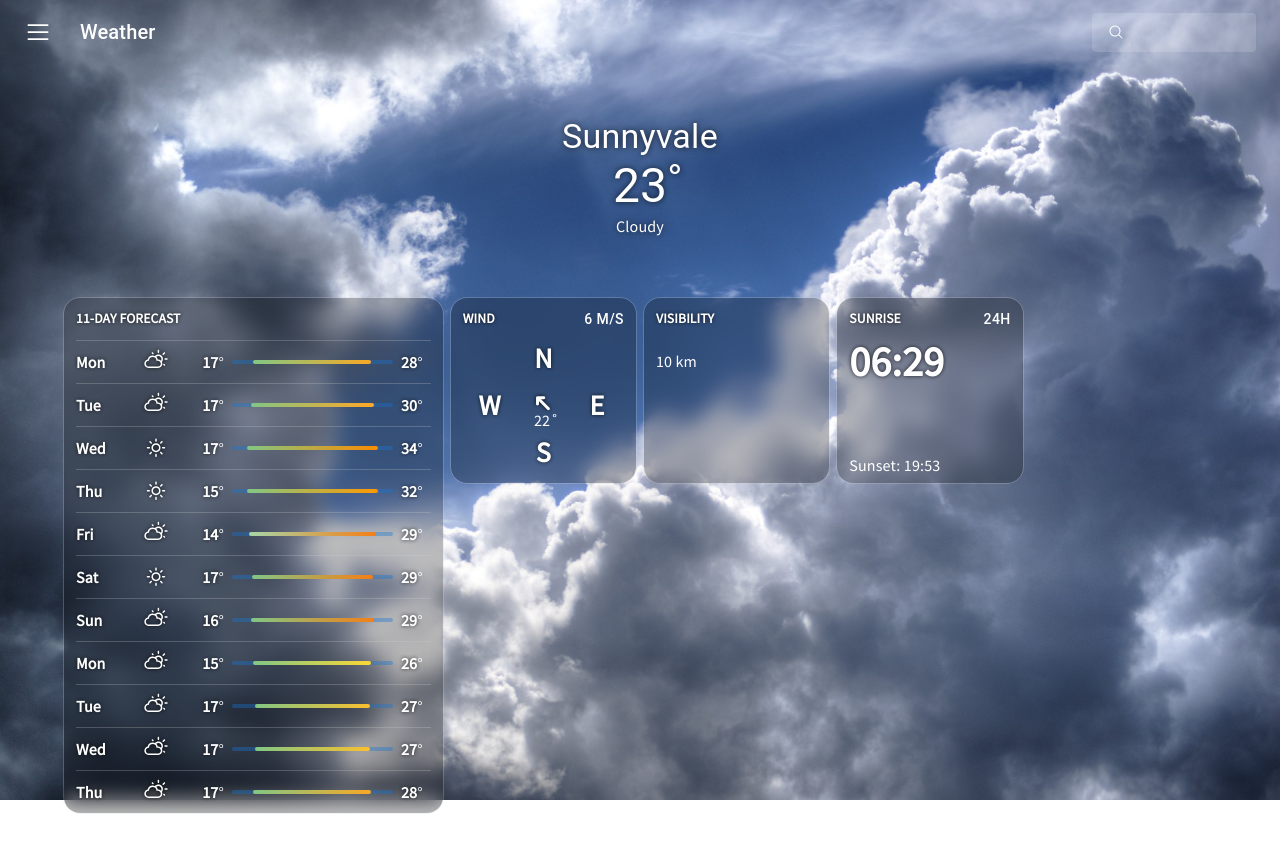
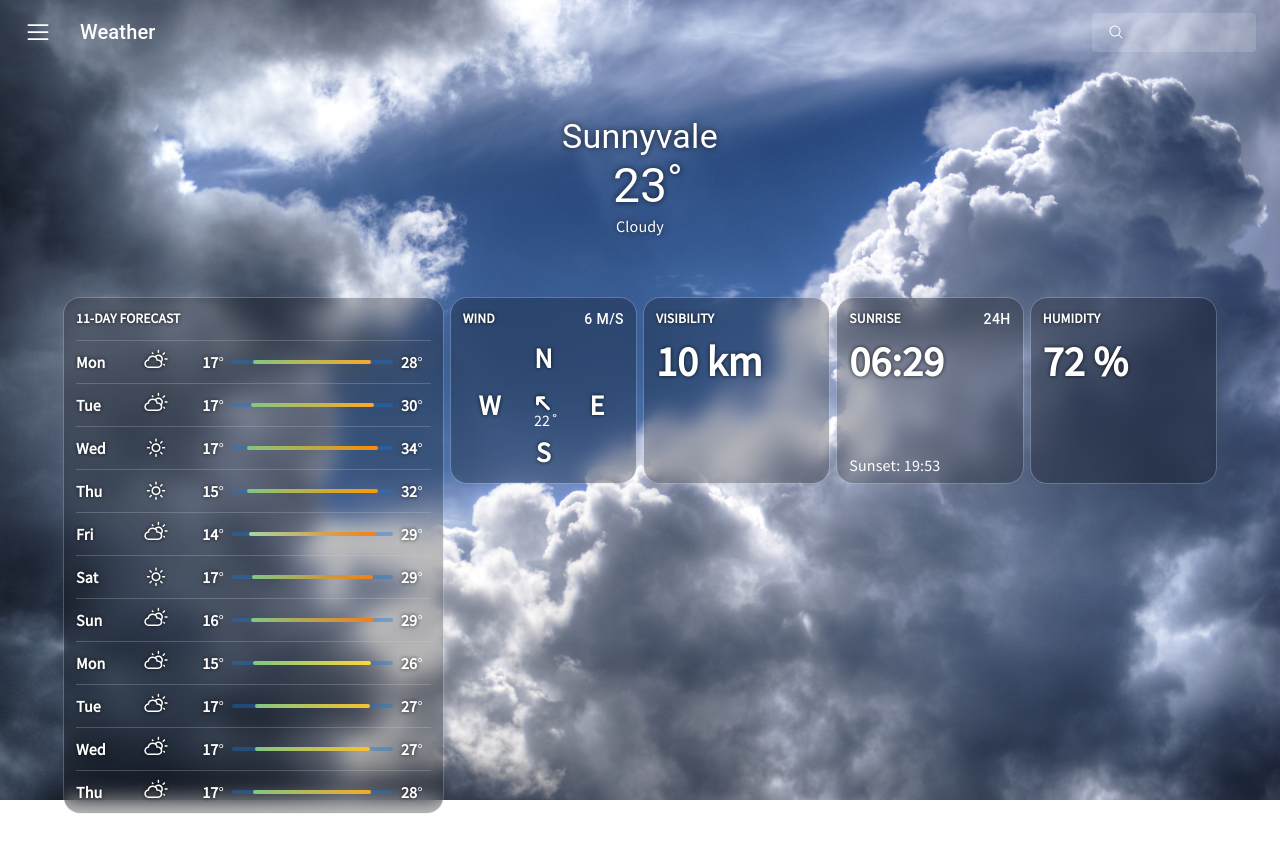
Before and after one commit to bannerett/weather-app, a React (Vite) app: page / in a window 1280 px wide. Shown: the top 852 px of the page. Built offline with nearby package versions, Linux system fonts and the light colour scheme; no server answers.

Commit message:
feat(HumidityCard.tsx): set up the card and basic markup

```diff
--- a/src/App.tsx
+++ b/src/App.tsx
@@ -10,6 +10,7 @@ import clouds from '~/assets/img/clouds-384672_1920.jpg';
 import rainDrops from '~/assets/img/rain-drops.jpeg';
 import CurrentWeatherCard from '~/components/CurrentWeatherCard';
 import ForecastsCard from '~/components/ForecastsCard';
+import HumidityCard from '~/components/HumidityCard';
 import SunriseCard from '~/components/SunriseCard';
 import TopBar from '~/components/TopBar';
 import VisibilityCard from '~/components/VisibilityCard';
@@ -132,6 +133,9 @@ function App() {
                 <Grid item xs={3}>
                   <SunriseCard {...weather.current_observation.astronomy} />
                 </Grid>
+                <Grid item xs={3}>
+                  <HumidityCard humidity={weather.current_observation.atmosphere.humidity} />
+                </Grid>
               </Grid>
             </Grid>
           </Grid>
--- /dev/null
+++ b/src/components/HumidityCard.tsx
@@ -0,0 +1,20 @@
+import Card from '~/components/ui/Card';
+import Grid from '~/components/ui/Grid';
+import Strong from '~/components/ui/Strong';
+
+function HumidityCard({ humidity }: { humidity: number }) {
+  return (
+    <Card.ContainerSquare>
+      <Grid.Container>
+        <Grid.Item xs={12}>
+          <Card.Header>humidity</Card.Header>
+        </Grid.Item>
+        <Grid.Item xs={12}>
+          <Strong.Shadow sx={{ fontSize: 42 }}>{humidity} %</Strong.Shadow>
+        </Grid.Item>
+      </Grid.Container>
+    </Card.ContainerSquare>
+  );
+}
+
+export default HumidityCard;
--- a/src/components/SunriseCard.tsx
+++ b/src/components/SunriseCard.tsx
@@ -1,5 +1,6 @@
 import { useCallback, useMemo, useState } from 'react';
 
+import Box from '@mui/material/Box';
 import Button from '@mui/material/Button';
 
 import Card from '~/components/ui/Card';
@@ -26,7 +27,7 @@ function SunriseCard(phases: Astronomy) {
   }, []);
 
   return (
-    <Card.Container sx={{ aspectRatio: '1/1', overflow: 'hidden' }}>
+    <Card.ContainerSquare sx={{ position: 'relative', pb: 4 }}>
       <Grid.Container>
         <Grid.FlexGridItem xs={12} sx={{ justifyContent: 'space-between' }}>
           <Card.Header>sunrise</Card.Header>
@@ -37,11 +38,9 @@ function SunriseCard(phases: Astronomy) {
         <Grid.Item xs={12}>
           <Strong.Shadow sx={{ fontSize: 42 }}>{sunrise}</Strong.Shadow>
         </Grid.Item>
-        <Grid.FlexGridItem xs={12} sx={{ height: 80, alignItems: 'flex-end', lineHeight: '12px' }}>
-          Sunset: {sunset}
-        </Grid.FlexGridItem>
+        <Box sx={{ position: 'absolute', bottom: 12, lineHeight: '12px' }}>Sunset: {sunset}</Box>
       </Grid.Container>
-    </Card.Container>
+    </Card.ContainerSquare>
   );
 }
 
--- a/src/components/VisibilityCard.tsx
+++ b/src/components/VisibilityCard.tsx
@@ -1,15 +1,21 @@
-import Box from '@mui/material/Box';
-
 import Card from '~/components/ui/Card';
+import Grid from '~/components/ui/Grid';
+import Strong from '~/components/ui/Strong';
 
 // aspectRatio: '1/1.06477'
 
 function VisibilityCard({ visibility }: { visibility: number }) {
   return (
-    <Card.Container sx={{ aspectRatio: '1/1' }}>
-      <Card.Header>visibility</Card.Header>
-      <Box>{visibility} km</Box>
-    </Card.Container>
+    <Card.ContainerSquare overflow="hidden">
+      <Grid.Container>
+        <Grid.Item>
+          <Card.Header>visibility</Card.Header>
+        </Grid.Item>
+        <Grid.Item xs={12}>
+          <Strong.Shadow sx={{ fontSize: 42 }}>{visibility} km</Strong.Shadow>
+        </Grid.Item>
+      </Grid.Container>
+    </Card.ContainerSquare>
   );
 }
 
--- a/src/components/ui/Card.tsx
+++ b/src/components/ui/Card.tsx
@@ -14,6 +14,8 @@ const Card = styled(Box)(({ theme: { shape } }) => ({
   lineHeight: '42px',
 }));
 
+const CardSquare = styled(Card)({ aspectRatio: '1/1' });
+
 function Header({ children, divider, sx, ...props }: BoxProps & { divider?: boolean }) {
   return (
     <Box>
@@ -25,4 +27,4 @@ function Header({ children, divider, sx, ...props }: BoxProps & { divider?: bool
   );
 }
 
-export default { Container: Card, Header };
+export default { Container: Card, Header, ContainerSquare: CardSquare };
```
